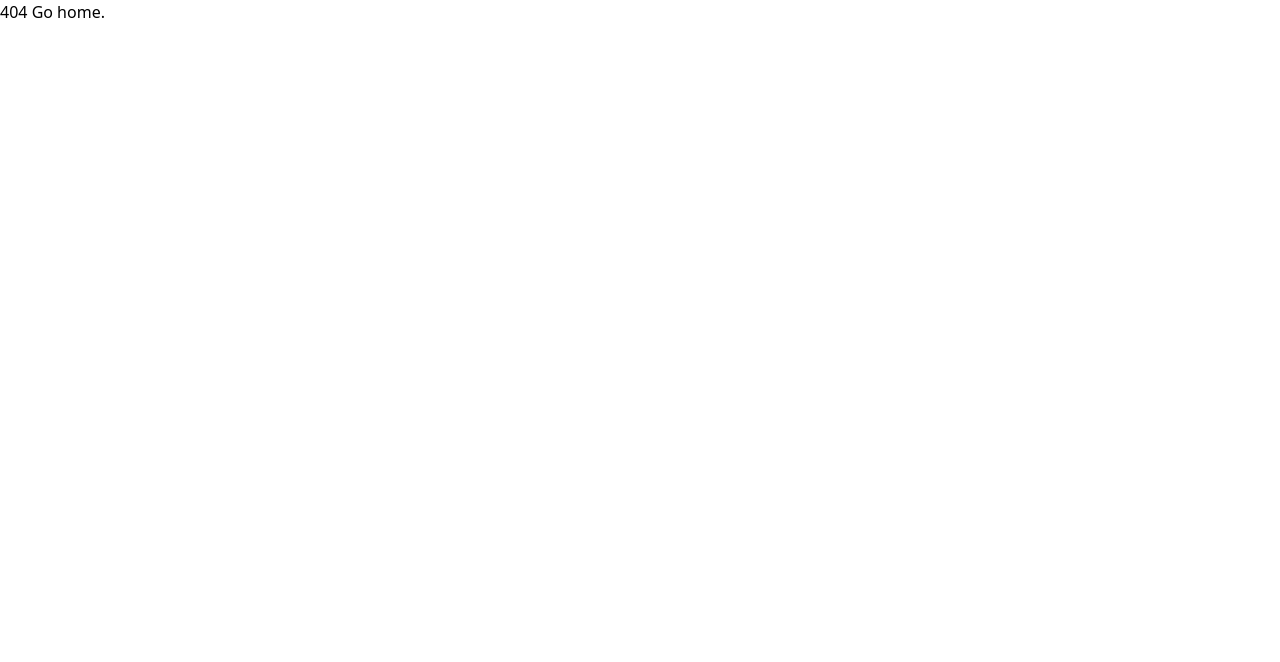
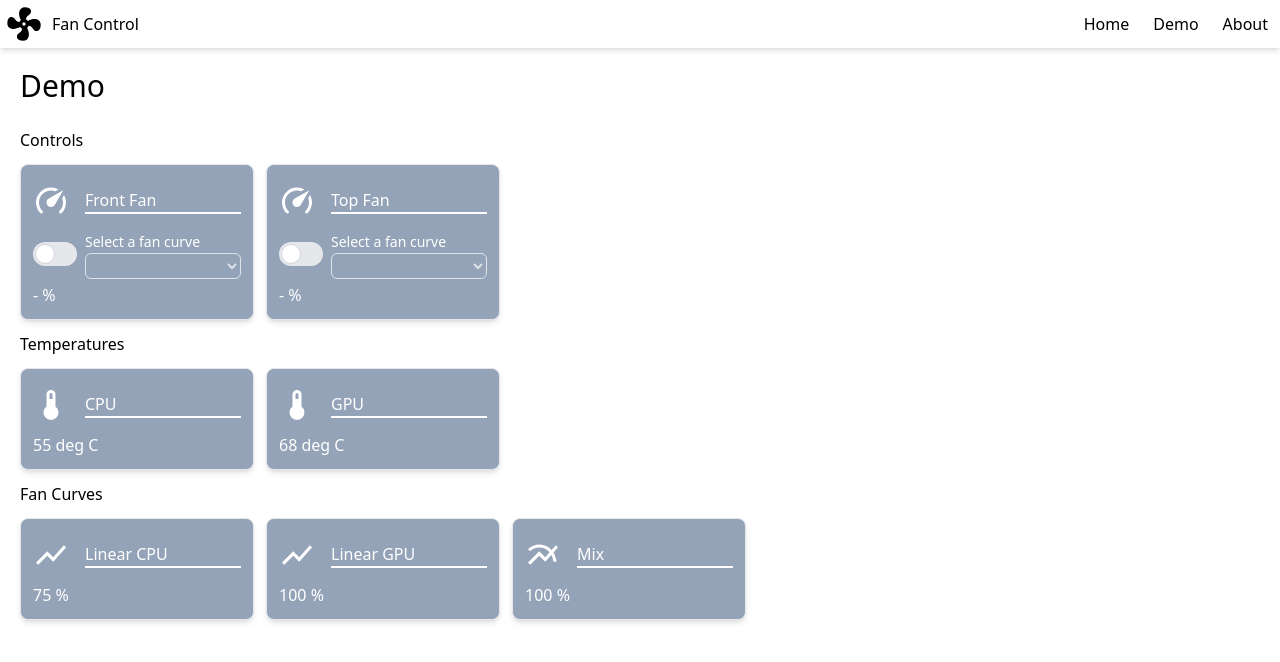
Before and after one commit to Rem0o/FanControl.Website, a Gatsby site: page /demo in a window 1280 px wide. Before the commit this address had no page. Built offline with nearby package versions, Linux system fonts and the light colour scheme; Gatsby itself is replaced by a stand-in of ours.

Commit message:
demo milestone

```diff
--- a/src/components/card.tsx
+++ b/src/components/card.tsx
@@ -5,7 +5,7 @@ type CardProps = {
     children: React.ReactNode
 };
 
-const defaultClass = 'h-fit w-fit p-5 rounded-lg border border-gray-200 shadow-md';
+const defaultClass = 'h-fit w-fit p-3 rounded-lg border border-gray-200 shadow-md';
 
 const Card = ({background, children}: CardProps) => {
     return (
--- a/src/components/controlCard.tsx
+++ /dev/null
@@ -1,34 +0,0 @@
-import * as React from "react"
-import { useState } from "react";
-import Card from "./card";
-import Toggle from "./toggle";
-
-const icon = (
-    <svg className="w-12 h-12" viewBox="0 0 24 24">
-        <path fill="currentColor" d="M12,16A3,3 0 0,1 9,13C9,11.88 9.61,10.9 10.5,10.39L20.21,4.77L14.68,14.35C14.18,15.33 13.17,16 12,16M12,3C13.81,3 15.5,3.5 16.97,4.32L14.87,5.53C14,5.19 13,5 12,5A8,8 0 0,0 4,13C4,15.21 4.89,17.21 6.34,18.65H6.35C6.74,19.04 6.74,19.67 6.35,20.06C5.96,20.45 5.32,20.45 4.93,20.07V20.07C3.12,18.26 2,15.76 2,13A10,10 0 0,1 12,3M22,13C22,15.76 20.88,18.26 19.07,20.07V20.07C18.68,20.45 18.05,20.45 17.66,20.06C17.27,19.67 17.27,19.04 17.66,18.65V18.65C19.11,17.2 20,15.21 20,13C20,12 19.81,11 19.46,10.1L20.67,8C21.5,9.5 22,11.18 22,13Z" />
-    </svg>);
-
-const ControlCard = () => {
-    const enabled = useState(false);
-
-    return (
-        <Card background="bg-blue-400">
-            <div className="flex flex-col text-white">
-                <div className="flex flex-row">
-                    {icon}
-                    <div className="border-b-2 ml-4 border-white w-full">Hi there</div>
-                </div>
-                <div className="mt-3 flex flex-row">
-                    <Toggle checkedState={enabled} text="Enable"></Toggle>
-                    <select className="min-w-fit max-w-xs bg-transparent border text-white border-gray-300 text-sm rounded-lg focus:ring-blue-500 focus:border-blue-500 block p-2.5">
-                        <option>alllo toi</option>
-                        <option>b</option>
-                        <option>c</option>
-                    </select>
-                </div>
-            </div>
-        </Card>
-    )
-  }
-
-  export default ControlCard
--- /dev/null
+++ b/src/components/demo/controlCard.tsx
@@ -0,0 +1,50 @@
+import * as React from "react";
+import { useState } from "react";
+import Card from "../card";
+import Toggle from "../toggle";
+import { FanCurve } from "./fanCurve";
+
+const icon = (
+  <svg className="w-12 h-12" viewBox="0 0 24 24">
+    <path
+      fill="currentColor"
+      d="M12,16A3,3 0 0,1 9,13C9,11.88 9.61,10.9 10.5,10.39L20.21,4.77L14.68,14.35C14.18,15.33 13.17,16 12,16M12,3C13.81,3 15.5,3.5 16.97,4.32L14.87,5.53C14,5.19 13,5 12,5A8,8 0 0,0 4,13C4,15.21 4.89,17.21 6.34,18.65H6.35C6.74,19.04 6.74,19.67 6.35,20.06C5.96,20.45 5.32,20.45 4.93,20.07V20.07C3.12,18.26 2,15.76 2,13A10,10 0 0,1 12,3M22,13C22,15.76 20.88,18.26 19.07,20.07V20.07C18.68,20.45 18.05,20.45 17.66,20.06C17.27,19.67 17.27,19.04 17.66,18.65V18.65C19.11,17.2 20,15.21 20,13C20,12 19.81,11 19.46,10.1L20.67,8C21.5,9.5 22,11.18 22,13Z"
+    />
+  </svg>
+);
+
+
+const ControlCard = ({name, availableFanCurves} : {name: string, availableFanCurves: FanCurve[]}) => {
+  const enabledState = useState(false);
+  const [enabled, _] = enabledState;
+  const background = "bg-slate-400";
+  const [selectedFanCurve, setSelectedFanCurve] = useState("");
+
+  return (
+    <Card background={background}>
+      <div className="flex flex-col text-white w-52">
+        <div className="flex flex-row justify-center items-center">
+          {icon}
+          <div className="border-b-2 ml-4 border-white w-full ">{name}</div>
+        </div>
+        <div className="mt-1 flex flex-row justify-between">
+          <Toggle checkedState={enabledState} text=""></Toggle>
+          <div className="w-full">
+            <label className="mb-2 text-sm font-medium">
+              Select a fan curve
+            </label>
+            <select value={selectedFanCurve} onChange={e => setSelectedFanCurve(availableFanCurves[e.target.options.selectedIndex - 1].name) }  disabled={!enabled} className="w-full bg-transparent border-white border-spacing-1 border rounded-md focus:bg-slate-500">
+            <option disabled selected={selectedFanCurve == ""}>{""}</option>
+                {availableFanCurves.map((fc, i) => <option>{fc.name}</option>)}
+            </select>
+          </div>
+        </div>
+        <div className="mt-1 flex flex-row justify-between">
+          <div>{enabled ? availableFanCurves.find(x => x.name == selectedFanCurve)?.getValue() ?? "-" : "-"} %</div>
+        </div>
+      </div>
+    </Card>
+  );
+};
+
+export default ControlCard;
--- /dev/null
+++ b/src/components/demo/fanCurve.tsx
@@ -0,0 +1,11 @@
+type FanCurve = {
+  name: string;
+  selectedTemperature?: string;
+  getValue: () => number;
+};
+
+type LinearFanCurve = FanCurve & {
+  selectedTemperature?: string;
+};
+
+export type { FanCurve, LinearFanCurve };
--- /dev/null
+++ b/src/components/demo/fanCurveCard.tsx
@@ -0,0 +1,34 @@
+import React from "react";
+import Card from "../card";
+import { FanCurve } from "./fanCurve";
+
+const icon = (path:string) => (
+    <svg className="w-12 h-12" viewBox="0 0 24 24">
+      <path
+        fill="currentColor"
+        d={path}
+      />
+    </svg>
+  );
+
+//
+
+export default function FanCurveCard(iconPath: string, fanCurve: FanCurve) {
+  const background = "bg-slate-400";
+
+  return (
+    <Card background={background}>
+      <div className="flex flex-col text-white w-52">
+        <div className="flex flex-row justify-center items-center">
+          {icon(iconPath)}
+          <div className="border-b-2 ml-4 border-white w-full ">
+            {fanCurve.name}
+          </div>
+        </div>
+        <div className="mt-1 flex flex-row justify-between">
+          <div>{fanCurve.getValue()} %</div>
+        </div>
+      </div>
+    </Card>
+  );
+}
--- /dev/null
+++ b/src/components/demo/temperatureCard.tsx
@@ -0,0 +1,33 @@
+import * as React from "react";
+import Card from "../card";
+import { TemperatureSource } from "./temperatureSource";
+
+const icon = (
+  <svg className="w-12 h-12" viewBox="0 0 24 24">
+    <path
+      fill="currentColor"
+      d="M15 13V5A3 3 0 0 0 9 5V13A5 5 0 1 0 15 13M12 4A1 1 0 0 1 13 5V8H11V5A1 1 0 0 1 12 4Z"
+    />
+  </svg>
+);
+
+const TemperatureCard = (temperatureSource: TemperatureSource) => {
+
+  const background = "bg-slate-400";
+
+  return (
+    <Card background={background}>
+      <div className="flex flex-col text-white w-52">
+        <div className="flex flex-row justify-center items-center">
+          {icon}
+          <div className="border-b-2 ml-4 border-white w-full ">{temperatureSource.name}</div>
+        </div>
+        <div className="mt-1 flex flex-row justify-between">
+          <div>{temperatureSource.value} deg C</div>
+        </div>
+      </div>
+    </Card>
+  );
+};
+
+export default TemperatureCard;
--- /dev/null
+++ b/src/components/demo/temperatureSource.ts
@@ -0,0 +1,21 @@
+type TemperatureSource = {
+  value: number;
+  name: string;
+};
+
+function createTempSource(
+  name: string,
+  min: number,
+  max: number
+): TemperatureSource {
+  let temperature = min;
+
+  return {
+    name: name,
+    value: Math.round((Math.random() * (max - min)) + min),
+  };
+}
+
+export type { TemperatureSource };
+
+export default createTempSource;
--- a/src/components/layout.tsx
+++ b/src/components/layout.tsx
@@ -3,6 +3,7 @@ import { Link } from 'gatsby'
 
 const links = [
   { url: "/", title: "Home" },
+  { url: "/demo", title: "Demo" },
   { url: "/about", title: "About" }
 ];
 
@@ -16,8 +17,7 @@ type Props = {
 const Layout = ({pageTitle, children}: Props) => {
   return (
     <div>
-
-      <nav className='text-white bg-black flex shadow-md'>
+      <nav className='text-black bg-white flex shadow-md'>
         <div className='flex justify-center items-center m-1'>
           <svg className='hover:animate-spin h-10 w-10' viewBox="0 0 24 24">
             <path fill="currentColor" d="M12,11A1,1 0 0,0 11,12A1,1 0 0,0 12,13A1,1 0 0,0 13,12A1,1 0 0,0 12,11M12.5,2C17,2 17.11,5.57 14.75,6.75C13.76,7.24 13.32,8.29 13.13,9.22C13.61,9.42 14.03,9.73 14.35,10.13C18.05,8.13 22.03,8.92 22.03,12.5C22.03,17 18.46,17.1 17.28,14.73C16.78,13.74 15.72,13.3 14.79,13.11C14.59,13.59 14.28,14 13.88,14.34C15.87,18.03 15.08,22 11.5,22C7,22 6.91,18.42 9.27,17.24C10.25,16.75 10.69,15.71 10.89,14.79C10.4,14.59 9.97,14.27 9.65,13.87C5.96,15.85 2,15.07 2,11.5C2,7 5.56,6.89 6.74,9.26C7.24,10.25 8.29,10.68 9.22,10.87C9.41,10.39 9.73,9.97 10.14,9.65C8.15,5.96 8.94,2 12.5,2Z" />
--- a/src/components/toggle.tsx
+++ b/src/components/toggle.tsx
@@ -14,7 +14,7 @@ export default function Toggle({ checkedState, text }: ToggleProps) {
     };
 
     return (
-        <label className="inline-flex relative mr-5 cursor-pointer self-center ">
+        <label className="inline-flex relative cursor-pointer self-center ">
             <input
                 type="checkbox"
                 className="sr-only peer"
@@ -23,7 +23,7 @@ export default function Toggle({ checkedState, text }: ToggleProps) {
             />
             <div
                 onClick={onClick}
-                className="w-11 h-6 bg-gray-200 rounded-full peer  peer-focus:ring-blue-300  peer-checked:after:translate-x-full peer-checked:after:border-white after:content-[''] after:absolute after:top-0.5 after:left-[2px] after:bg-white after:border-gray-300 after:border after:rounded-full after:h-5 after:w-5 after:transition-all peer-checked:bg-blue-600"
+                className="w-11 h-6 bg-gray-200 rounded-full peer  peer-focus:ring-blue-300  peer-checked:after:translate-x-full peer-checked:after:border-white after:content-[''] after:absolute after:top-0.5 after:left-[2px] after:bg-white after:border-gray-300 after:border after:rounded-full after:h-5 after:w-5 after:transition-all peer-checked:bg-slate-500"
             ></div>
             <span onClick={onClick} className="ml-2 text-sm font-medium select-none">
                 {text}
--- /dev/null
+++ b/src/contents/description.mdx
@@ -0,0 +1,9 @@
+
+Fan Control is a highly focused fan controlling software for windows.
+
+<br/>
+No installation required.
+
+<br/>
+
+Low on ressources, high on power.
--- a/src/contents/hello.mdx
+++ /dev/null
@@ -1,9 +0,0 @@
-# hi #
-
-Hello there
-
-How are you?
-
-* fine
-* very fine
-* not so fine...
--- /dev/null
+++ b/src/hooks/useInterval.ts
@@ -0,0 +1,19 @@
+import React from "react";
+
+const useInterval = (delay: number, callback: (() => void)) => {
+    const savedCallback = React.useRef(() => {});
+
+    React.useEffect(() => {
+      savedCallback.current = callback;
+    }, [callback]);
+
+    React.useEffect(() => {
+      function tick() {
+        savedCallback.current();
+      }
+      let id = setInterval(tick, delay);
+      return () => clearInterval(id);
+    }, [delay]);
+  };
+
+  export default useInterval;
--- a/src/pages/about.tsx
+++ b/src/pages/about.tsx
@@ -2,7 +2,7 @@ import * as React from "react"
 import type { HeadFC } from "gatsby"
 import Layout from "../components/layout"
 import Card from "../components/card";
-import ControlCard from "../components/controlCard"
+import ControlCard from "../components/demo/controlCard"
 
 const pageTitle = "About";
 
@@ -11,18 +11,8 @@ const AboutPage = () => {
     <Layout pageTitle={pageTitle}>
       <div className="flex space-x-4">
         <Card>
-          I love juju {"<3"}
+          About...
         </Card>
-        <Card>
-          Rémi is coooool
-        </Card>
-        <Card>
-          Rémi a besoin de se faire faire la nuque
-        </Card>
-        <Card background="bg-blue-400">
-          <div className="w-full text-white">hi</div>
-        </Card>
-        <ControlCard/>
       </div>
 
     </Layout>
--- /dev/null
+++ b/src/pages/demo.tsx
@@ -0,0 +1,108 @@
+import * as React from "react";
+import type { HeadFC } from "gatsby";
+import Layout from "../components/layout";
+import ControlCard from "../components/demo/controlCard";
+import TemperatureCard from "../components/demo/temperatureCard";
+import createTempSource, {
+  TemperatureSource,
+} from "../components/demo/temperatureSource";
+import useInterval from "../hooks/useInterval";
+import { useState } from "react";
+import { FanCurve, LinearFanCurve } from "../components/demo/fanCurve";
+import FanCurveCard from "../components/demo/fanCurveCard";
+
+const pageTitle = "Demo";
+
+const getSources = (): TemperatureSource[] => [
+  createTempSource("CPU", 30, 60),
+  createTempSource("GPU", 35, 85),
+];
+
+const clamp = (num: number, min: number, max: number) =>
+  Math.min(Math.max(num, min), max);
+
+let linearFanCurve = (
+  name: string,
+  selectedTemperature: string,
+  sources: TemperatureSource[]
+): FanCurve => {
+  const getValue = () => {
+    let source = sources.find((x) => x.name == selectedTemperature);
+    if (source) {
+      return clamp((source.value - 30) * 3, 0, 100);
+    }
+
+    return -1;
+  };
+
+  return {
+    name,
+    selectedTemperature,
+    getValue,
+  };
+};
+
+let mixFanCurve = ( name: string, fanCurves: FanCurve[]) : FanCurve => {
+
+  const max = fanCurves.reduce((a, b) => {
+    if ( b.getValue() >  a.getValue()){
+      return b;
+    }
+
+    return a;
+  })
+
+  return {
+    name,
+    getValue: () => {
+      return max.getValue();
+    }
+  }
+}
+
+const getLinearFanCurves = (sources: TemperatureSource[]): LinearFanCurve[] => [
+  linearFanCurve("Linear CPU", "CPU", sources),
+  linearFanCurve("Linear GPU", "GPU", sources)
+];
+
+const LinearFanCurveCard = (fanCurve:LinearFanCurve) => {
+  return FanCurveCard("M3.5,18.5L9.5,12.5L13.5,16.5L22,6.92L20.59,5.5L13.5,13.5L9.5,9.5L2,17L3.5,18.5Z", fanCurve);
+}
+
+const MixFanCurveCard = (fanCurve:FanCurve) => {
+  return FanCurveCard("M22,6.92L20.59,5.5L17.74,8.72C15.68,6.4 12.83,5 9.61,5C6.72,5 4.07,6.16 2,8L3.42,9.42C5.12,7.93 7.27,7 9.61,7C12.35,7 14.7,8.26 16.38,10.24L13.5,13.5L9.5,9.5L2,17L3.5,18.5L9.5,12.5L13.5,16.5L17.55,11.93C18.3,13.28 18.8,14.83 19,16.5H21C20.78,14.18 20.05,12.09 18.96,10.34L22,6.92Z", fanCurve);
+}
+
+
+const DemoPage = () => {
+  const [sources, setSources] = useState(getSources());
+
+  useInterval(1000, () => {
+    let updatedSources = getSources();
+    setSources(updatedSources);
+  });
+
+  let linears = getLinearFanCurves(sources);
+  let mix = mixFanCurve("Mix", linears);
+  let fanCurves = [...linears, mix];
+
+  return (
+    <Layout pageTitle={pageTitle}>
+      <div className="flex gap-3 w-full flex-wrap flex-col ">
+        Controls
+        <div className="flex gap-3 flex-wrap">
+          <ControlCard name="Front Fan" availableFanCurves={fanCurves} />
+          <ControlCard name="Top Fan" availableFanCurves={fanCurves} />
+        </div>
+        Temperatures
+        <div className="flex gap-3 flex-wrap">{sources.map(TemperatureCard)}</div>
+        Fan Curves
+        <div className="flex gap-3 flex-wrap">{linears.map(LinearFanCurveCard)}{MixFanCurveCard(mix)}</div>
+      </div>
+    </Layout>
+  );
+};
+
+export default DemoPage;
+
+export const Head: HeadFC = () => <title>{pageTitle}</title>;
--- a/src/pages/index.tsx
+++ b/src/pages/index.tsx
@@ -1,20 +1,30 @@
-import * as React from "react"
-import type { HeadFC } from "gatsby"
-import Layout from "../components/layout"
-import Card from "../components/card"
-import Hello from "../contents/hello.mdx"
+import * as React from "react";
+import type { HeadFC } from "gatsby";
+import Layout from "../components/layout";
+import Card from "../components/card";
+import Description from "../contents/description.mdx";
+import { StaticImage } from "gatsby-plugin-image";
 
-const pageTitle = "Home"
+const pageTitle = "Home";
 
 const IndexPage = () => {
   return (
-    <Layout pageTitle={pageTitle} >
-      <Card>Hello</Card>
-      <Hello></Hello>
+    <Layout pageTitle={pageTitle}>
+      <div className="flex flex-col place-items-center text-center gap-5">
+        <div className="font-medium text-lg"><Description /></div>
+        <StaticImage
+          src="./../images/main.png"
+          alt="Main interface"
+        ></StaticImage>
+        <Card>As simple, or as complex as you want it to be.</Card>
+        <Card>Multiple type of fan curves to choose from </Card>
+        <Card>Save, edit and load multiple configurations</Card>
+        <Card>Customize the look of the software to fit your theme.</Card>
+      </div>
     </Layout>
-  )
-}
+  );
+};
 
-export default IndexPage
+export default IndexPage;
 
-export const Head: HeadFC = () => <title>{pageTitle}</title>
+export const Head: HeadFC = () => <title>{pageTitle}</title>;
```
Also changed, not shown: src/images/main.png (added).
